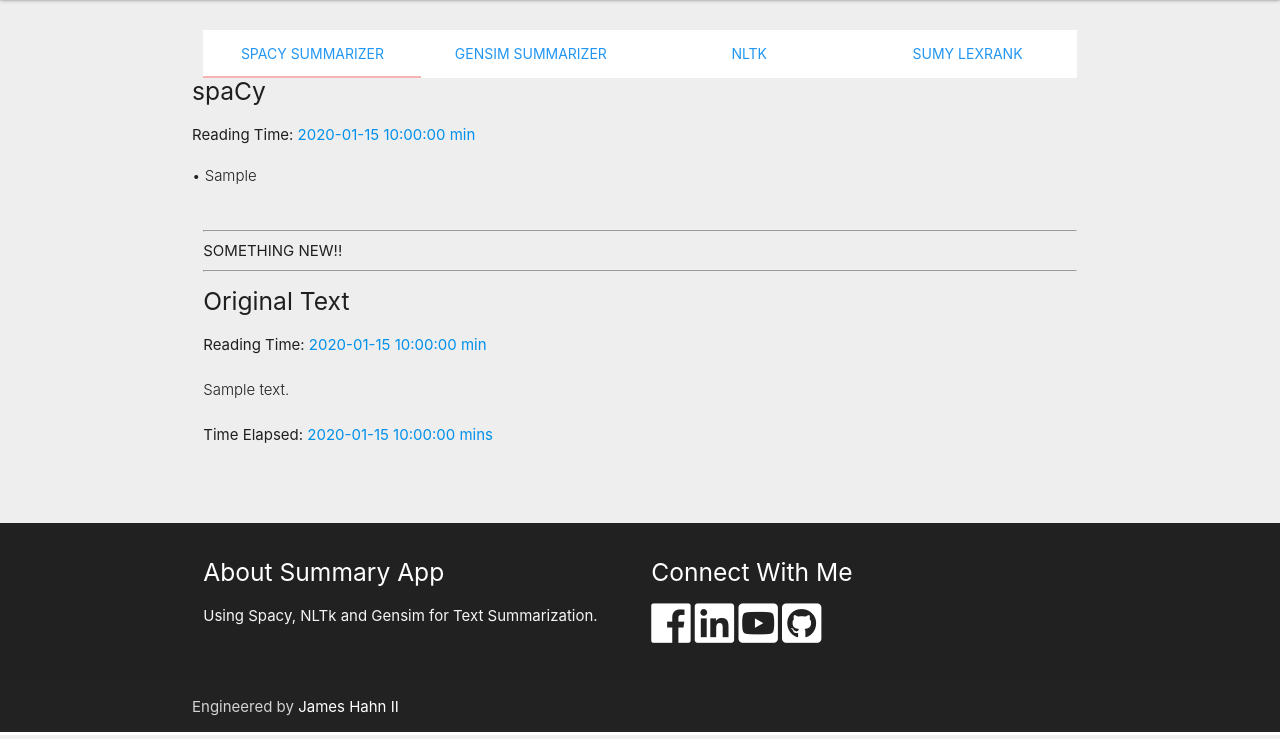
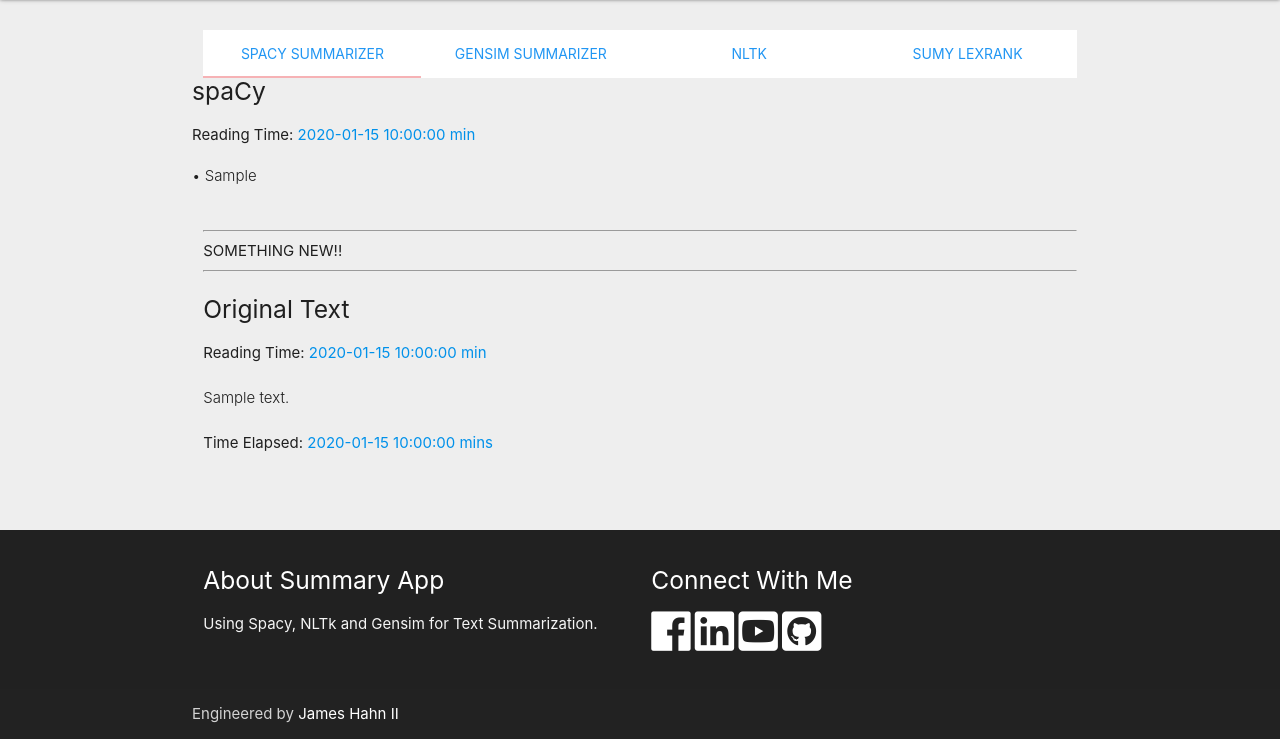
Before and after one commit to jameshahn2/pure_spacy, a Flask app: template templates/analyze_url.html in a window 1280 px wide. Shown: the part 65-804 px from the top of the page. Run offline with Flask 2, Linux system fonts and the light colour scheme; the template is opened without the code that fills it: most values are stand-ins (such as "Sample title", 1, 10 or a date in 2020); some libraries are stand-ins or nearby versions.

Commit message:
update analyze_url

```diff
--- a/templates/analyze_url.html
+++ b/templates/analyze_url.html
@@ -11,6 +11,7 @@
   <link href="/static/css/materialize.css" type="text/css" rel="stylesheet" media="screen, projection" />
   <link href="/static/css/custom.css" type="text/css" rel="stylesheet" media="screen, projection" />
   <link rel="stylesheet" href="https://use.fontawesome.com/releases/v5.5.0/css/all.css" integrity="sha384-B4dIYHKNBt8Bc12p+WXckhzcICo0wtJAoU8YZTY5qE0Id1GSseTk6S+L3BlXeVIU" crossorigin="anonymous">
+
 </head>
 <body>
   <div class="navbar-fixed">
@@ -87,6 +88,8 @@
               <hr>
             SOMETHING NEW!!
               <hr>
+        </div>
+        <div class="col s12">
           <h5>Original Text</h5>
           <p>Reading Time: <span style="color:#0091EA;">{{ final_reading_time }} min</span></p>
           <p class="light">{{ctext}}</p>
```
